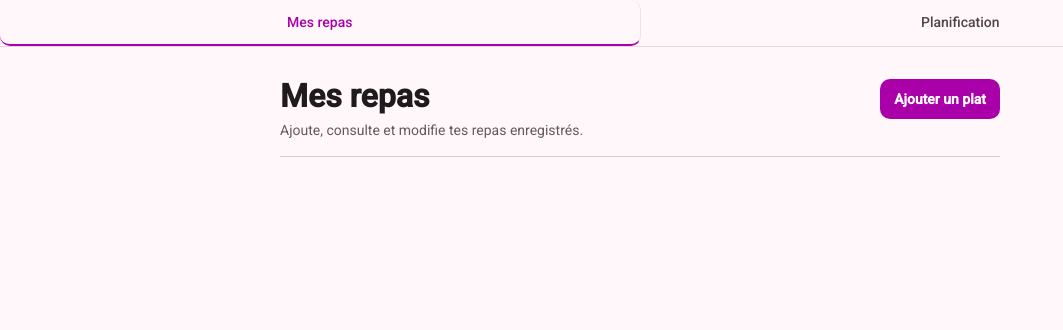
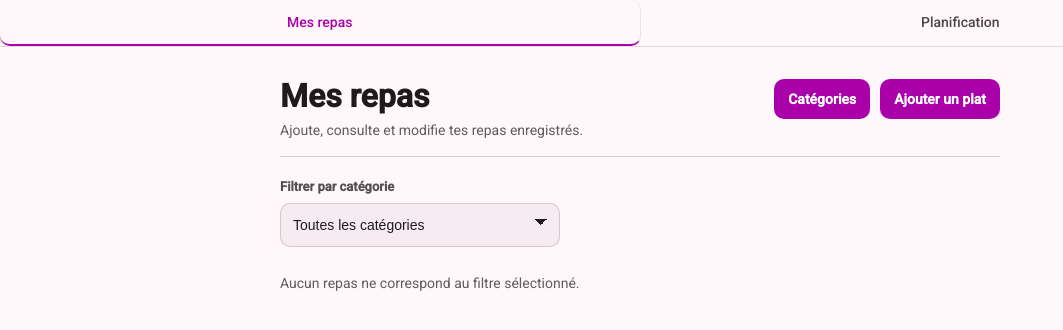
Before and after one commit to Aurora-polymtl/meal-planner, an Angular app: page / in a window 1280 px wide. Both pictures are taken after a click on the button "Mes repas". Shown: the top 330 px of the page, without its empty margins (0-1063 px from the left). Built offline with nearby package versions, Linux system fonts and the light colour scheme.

Commit message:
Feature: Added category list and filter

```diff
--- /dev/null
+++ b/src/app/features/meals/category.service.ts
@@ -0,0 +1,37 @@
+import { Injectable } from '@angular/core';
+import { db } from '../../db/app.db';
+import { Category } from '../../models/category';
+
+const DEFAULT_CATEGORIES: Category[] = [
+  { name: 'Rapide' },
+  { name: 'Santé' },
+  { name: 'Végétarien' },
+  { name: 'Fin de semaine' },
+  { name: 'Junk' },
+];
+
+@Injectable({ providedIn: 'root' })
+export class CategoryService {
+  async getAll() {
+    const categories = await db.categories.orderBy('name').toArray();
+
+    if (categories.length === 0) {
+      await db.categories.bulkAdd(DEFAULT_CATEGORIES);
+      return db.categories.orderBy('name').toArray();
+    }
+
+    return categories;
+  }
+
+  async add(name: string) {
+    const cleanName = name.trim();
+
+    if (!cleanName) return;
+
+    await db.categories.put({ name: cleanName });
+  }
+
+  delete(name: string) {
+    return db.categories.delete(name);
+  }
+}
--- a/src/app/features/meals/meal-detail.component/meal-detail.component.ts
+++ b/src/app/features/meals/meal-detail.component/meal-detail.component.ts
@@ -4,6 +4,7 @@ import { Meal } from '../../../models/meal';
 import { MealService } from '../meal.service';
 import { QuantityFormatService } from '../../../core/utils/quantity-format.service';
 import { MealUtils } from '../meal-utils';
+import { Category } from '../../../models/category';
 
 @Component({
   selector: 'app-meal-detail',
@@ -14,6 +15,7 @@ import { MealUtils } from '../meal-utils';
 })
 export class MealDetailComponent {
   @Input() meal!: Meal;
+  @Input() availableCategories: Category[] = [];
   @Output() close = new EventEmitter<void>();
   @Output() updated = new EventEmitter<void>();
 
--- a/src/app/features/meals/meal-form.component/meal-form.component.ts
+++ b/src/app/features/meals/meal-form.component/meal-form.component.ts
@@ -4,6 +4,8 @@ import { MealService } from '../meal.service';
 import { MealValidationService, MealErrors } from '../meal-validation.service';
 import { Ingredient, Meal } from '../../../models/meal';
 import { MealUtils } from '../meal-utils';
+import { Input } from '@angular/core';
+import { Category } from '../../../models/category';
 
 @Component({
   selector: 'app-meal-form',
@@ -13,6 +15,7 @@ import { MealUtils } from '../meal-utils';
   imports: [FormsModule],
 })
 export class MealFormComponent {
+  @Input() availableCategories: Category[] = [];
   @Output() close = new EventEmitter<void>();
   @Output() saved = new EventEmitter<void>();
 
--- a/src/app/features/meals/meal-list.component/meal-list.component.html
+++ b/src/app/features/meals/meal-list.component/meal-list.component.html
@@ -5,22 +5,67 @@
       <p>Ajoute, consulte et modifie tes repas enregistrés.</p>
     </div>
 
-    @if (!showForm) {
-      <button class="primary-button" type="button" (click)="openForm()">
-        Ajouter un plat
+    <div class="header-actions">
+      <button class="secondary-button" type="button" (click)="toggleCategoryManager()">
+        Catégories
       </button>
-    }
+
+      @if (!showForm) {
+        <button class="primary-button" type="button" (click)="openForm()">
+          Ajouter un plat
+        </button>
+      }
+    </div>
   </div>
+
+  @if (showCategoryManager) {
+    <section class="category-manager">
+      <h2>Catégories disponibles</h2>
+
+      <div class="category-input-row">
+        <input
+          [(ngModel)]="newCategoryName"
+          placeholder="Nouvelle catégorie"
+        />
+
+        <button class="primary-button" type="button" (click)="addCategory()">
+          Ajouter
+        </button>
+      </div>
+
+      <div class="categories-list">
+        @for (category of categories; track category.name) {
+          <span class="category-chip">
+            {{ category.name }}
+            <button type="button" (click)="deleteCategory(category.name)">×</button>
+          </span>
+        }
+      </div>
+    </section>
+  }
 
   @if (showForm) {
     <app-meal-form
+      [availableCategories]="categories"
       (close)="closeForm()"
       (saved)="onMealSaved()"
     />
   }
 
+  <section class="filter-section">
+    <label for="category-filter">Filtrer par catégorie</label>
+
+    <select id="category-filter" [(ngModel)]="selectedCategoryFilter">
+      <option value="">Toutes les catégories</option>
+
+      @for (category of categories; track category.name) {
+        <option [value]="category.name">{{ category.name }}</option>
+      }
+    </select>
+  </section>
+
   <div class="meals-list">
-    @for (meal of meals; track meal.id) {
+    @for (meal of filteredMeals; track meal.id) {
       <article class="meal-card" (click)="openDetails(meal)">
         <div class="meal-info">
           <strong>{{ meal.name }}</strong>
@@ -41,12 +86,15 @@
           ×
         </button>
       </article>
+    } @empty {
+      <p class="empty-message">Aucun repas ne correspond au filtre sélectionné.</p>
     }
   </div>
 
   @if (selectedMeal) {
     <app-meal-detail
       [meal]="selectedMeal"
+      [availableCategories]="categories"
       (close)="closeDetails()"
       (updated)="onMealUpdated()"
     />
--- a/src/app/features/meals/meal-list.component/meal-list.component.scss
+++ b/src/app/features/meals/meal-list.component/meal-list.component.scss
@@ -8,7 +8,7 @@
   display: flex;
   justify-content: space-between;
   align-items: flex-start;
-  gap: 16px;
+  gap: 18px;
 
   margin-bottom: 20px;
   padding-bottom: 16px;
@@ -26,18 +26,173 @@
   opacity: 0.7;
 }
 
-.primary-button {
+.header-actions {
+  display: flex;
+  gap: 10px;
   flex-shrink: 0;
+}
+
+/* =========================
+   BUTTONS
+   ========================= */
+
+button {
   border: none;
   border-radius: 10px;
   padding: 10px 14px;
 
+  font-weight: 600;
+  cursor: pointer;
+
+  transition:
+    opacity 0.2s,
+    transform 0.1s;
+}
+
+.primary-button,
+.secondary-button {
+  background: var(--mat-sys-primary);
+  color: var(--mat-sys-on-primary);
+}
+
+button:hover {
+  opacity: 0.92;
+}
+
+button:active {
+  transform: scale(0.98);
+}
+
+/* =========================
+   CATEGORY MANAGER
+   ========================= */
+
+.category-manager {
+  display: flex;
+  flex-direction: column;
+  gap: 14px;
+
+  margin-bottom: 22px;
+  padding: 18px;
+  border-radius: 16px;
+
+  background: var(--mat-sys-surface-container-low);
+}
+
+.category-manager h2 {
+  margin: 0;
+  font-size: 22px;
+}
+
+.category-input-row {
+  display: grid;
+  grid-template-columns: 1fr auto;
+  gap: 10px;
+  align-items: center;
+}
+
+.category-input-row button {
+  height: 44px;
+}
+
+.categories-list {
+  display: flex;
+  flex-wrap: wrap;
+  gap: 8px;
+}
+
+.category-chip {
+  display: inline-flex;
+  align-items: center;
+  gap: 8px;
+
+  padding: 6px 8px 6px 12px;
+  border-radius: 999px;
+
+  background: rgba(0, 0, 0, 0.08);
+  font-size: 14px;
+}
+
+.category-chip button {
+  width: 24px;
+  height: 24px;
+  padding: 0;
+
+  display: inline-flex;
+  align-items: center;
+  justify-content: center;
+
+  border-radius: 999px;
+
   background: var(--mat-sys-primary);
   color: var(--mat-sys-on-primary);
 
+  font-size: 14px;
+  line-height: 1;
+}
+
+/* =========================
+   FILTER
+   ========================= */
+
+.filter-section {
+  display: flex;
+  flex-direction: column;
+  gap: 6px;
+
+  max-width: 280px;
+  margin-bottom: 18px;
+}
+
+.filter-section label {
+  font-size: 13px;
   font-weight: 600;
+  opacity: 0.75;
+}
+
+input,
+select {
+  width: 100%;
+  height: 44px;
+
+  padding: 10px 12px;
+  border-radius: 10px;
+  border: 1px solid rgba(0, 0, 0, 0.14);
+
+  background: var(--mat-sys-surface-container);
+  color: var(--mat-sys-on-surface);
+
+  font-size: 14px;
+  box-sizing: border-box;
+}
+
+select {
+  appearance: none;
   cursor: pointer;
+
+  background-image:
+    linear-gradient(45deg, transparent 50%, currentColor 50%),
+    linear-gradient(135deg, currentColor 50%, transparent 50%);
+
+  background-position:
+    calc(100% - 18px) calc(50% - 3px),
+    calc(100% - 12px) calc(50% - 3px);
+
+  background-size: 6px 6px;
+  background-repeat: no-repeat;
+  padding-right: 34px;
 }
+
+input:focus,
+select:focus {
+  outline: none;
+  border-color: var(--mat-sys-primary);
+  box-shadow: 0 0 0 3px rgba(103, 80, 164, 0.15);
+}
+
+/* =========================
+   MEALS
+   ========================= */
 
 .meals-list {
   display: flex;
@@ -100,8 +255,12 @@
   width: 38px;
   height: 38px;
   flex-shrink: 0;
+  padding: 0;
 
-  border: none;
+  display: inline-flex;
+  align-items: center;
+  justify-content: center;
+
   border-radius: 10px;
 
   background: #ef4444;
@@ -109,16 +268,16 @@
 
   font-size: 18px;
   font-weight: 700;
-  cursor: pointer;
 }
 
-button:hover {
-  opacity: 0.92;
+.empty-message {
+  margin: 8px 0 0;
+  opacity: 0.7;
 }
 
-button:active {
-  transform: scale(0.98);
-}
+/* =========================
+   MOBILE
+   ========================= */
 
 @media (max-width: 700px) {
   .app-container {
@@ -129,7 +288,19 @@ button:active {
     flex-direction: column;
   }
 
-  .primary-button {
+  .header-actions {
     width: 100%;
   }
+
+  .header-actions button {
+    flex: 1;
+  }
+
+  .category-input-row {
+    grid-template-columns: 1fr;
+  }
+
+  .filter-section {
+    max-width: none;
+  }
 }
--- a/src/app/features/meals/meal-list.component/meal-list.component.ts
+++ b/src/app/features/meals/meal-list.component/meal-list.component.ts
@@ -1,7 +1,9 @@
 import { Component, OnInit, ChangeDetectorRef } from '@angular/core';
 import { FormsModule } from '@angular/forms';
 import { MealService } from '../meal.service';
+import { CategoryService } from '../category.service';
 import { Meal } from '../../../models/meal';
+import { Category } from '../../../models/category';
 
 import { MealFormComponent } from '../meal-form.component/meal-form.component';
 import { MealDetailComponent } from '../meal-detail.component/meal-detail.component';
@@ -15,21 +17,47 @@ import { MealDetailComponent } from '../meal-detail.component/meal-detail.compon
 })
 export class MealListComponent implements OnInit {
   meals: Meal[] = [];
+  categories: Category[] = [];
 
   showForm = false;
+  showCategoryManager = false;
+
   selectedMeal: Meal | null = null;
+  selectedCategoryFilter = '';
+
+  newCategoryName = '';
 
   constructor(
     private mealService: MealService,
+    private categoryService: CategoryService,
     private cdr: ChangeDetectorRef,
   ) {}
 
   async ngOnInit() {
-    await this.loadMeals();
+    await this.loadData();
+  }
+
+  get filteredMeals() {
+    if (!this.selectedCategoryFilter) {
+      return this.meals;
+    }
+
+    return this.meals.filter((meal) =>
+      meal.categories.includes(this.selectedCategoryFilter),
+    );
+  }
+
+  async loadData() {
+    await Promise.all([this.loadMeals(), this.loadCategories()]);
   }
 
   async loadMeals() {
     this.meals = await this.mealService.getAll();
+    this.cdr.detectChanges();
+  }
+
+  async loadCategories() {
+    this.categories = await this.categoryService.getAll();
     this.cdr.detectChanges();
   }
 
@@ -48,6 +76,26 @@ export class MealListComponent implements OnInit {
 
   closeDetails() {
     this.selectedMeal = null;
+  }
+
+  toggleCategoryManager() {
+    this.showCategoryManager = !this.showCategoryManager;
+  }
+
+  async addCategory() {
+    await this.categoryService.add(this.newCategoryName);
+    this.newCategoryName = '';
+    await this.loadCategories();
+  }
+
+  async deleteCategory(name: string) {
+    await this.categoryService.delete(name);
+
+    if (this.selectedCategoryFilter === name) {
+      this.selectedCategoryFilter = '';
+    }
+
+    await this.loadCategories();
   }
 
   async deleteMeal(id: string) {
--- /dev/null
+++ b/src/app/models/category.ts
@@ -0,0 +1,3 @@
+export interface Category {
+  name: string;
+}
```
Also changed, not shown: src/app/db/app.db.ts (+25 -8 lines), src/app/features/meals/meal-detail.component/meal-detail.component.html (+10 -14 lines), src/app/features/meals/meal-form.component/meal-form.component.html (+11 -19 lines), 1 other file (tests, documents, lock files or other folders).
